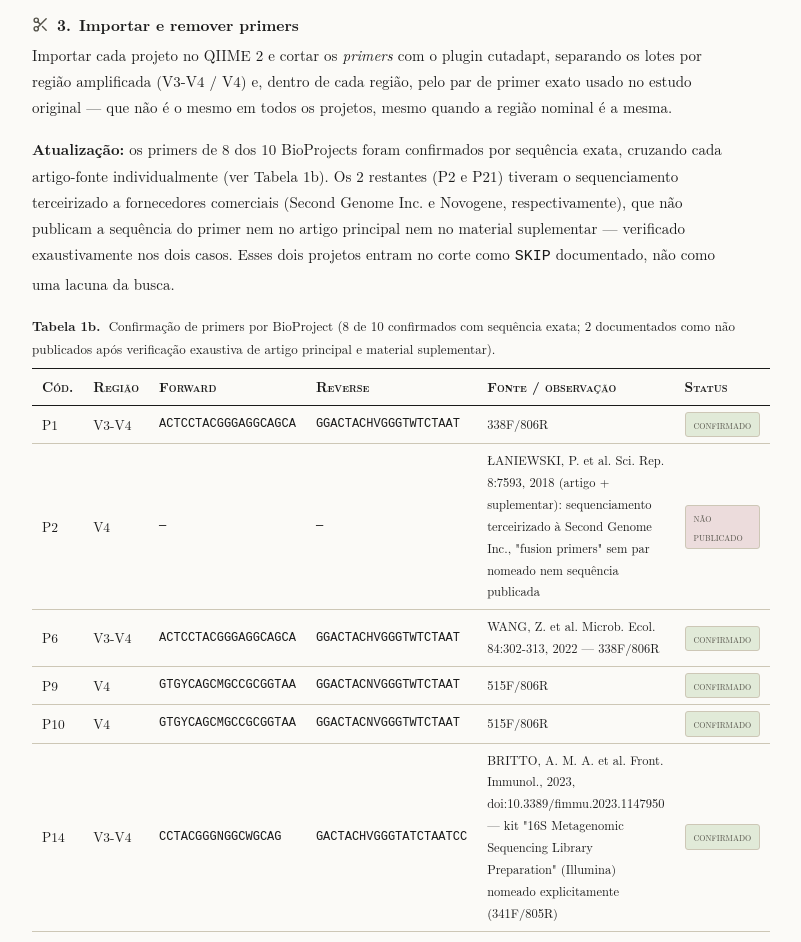
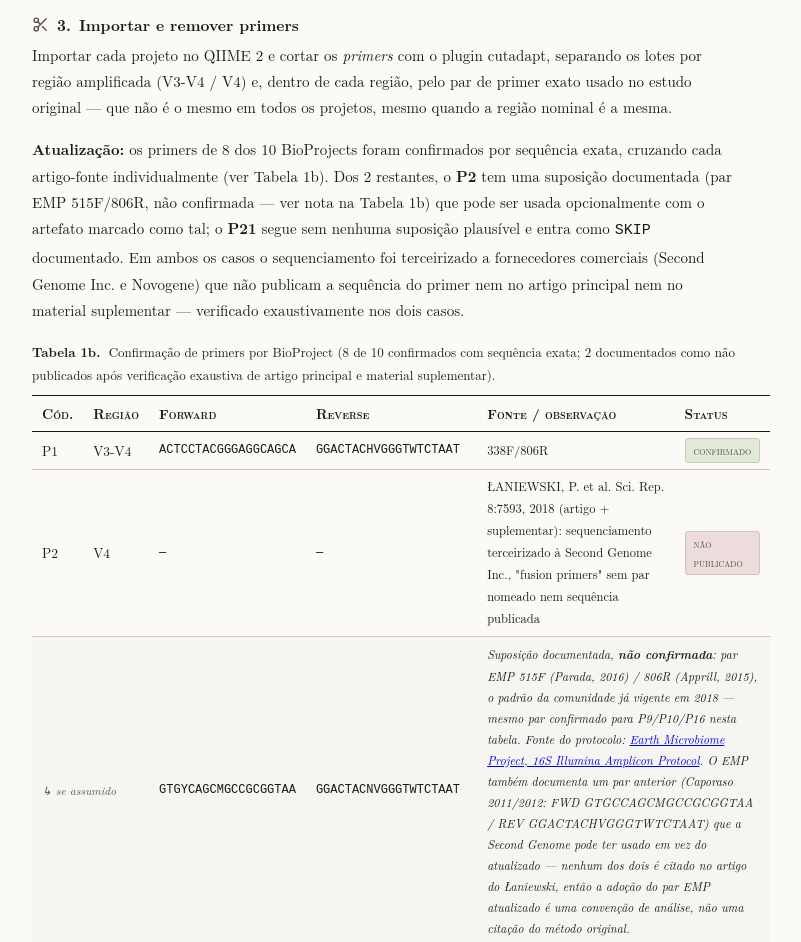
Before and after one commit to tassid/cervical-cancer-microbiome-ml, a React (Vite) app: page / in a window 1280 px wide. Shown: the part 3300-4242 px from the top of the page, without its empty margins (366-1167 px from the left). Built offline with nearby package versions, Linux system fonts and the light colour scheme.

Commit message:
Enhance PrimerRow with optional assumptions
Added optional 'assumido' field to PrimerRow and updated PRIMERS array with assumptions and notes for P2 and P21.

```diff
--- a/src/App.tsx
+++ b/src/App.tsx
@@ -196,6 +196,7 @@ interface PrimerRow {
   fonte: string;
   status: "done" | "partial" | "notfound";
   statusLabel: string;
+  assumido?: { fwd: string; rev: string; nota: React.ReactNode };
 }
 
 const PRIMERS: PrimerRow[] = [
@@ -209,6 +210,27 @@ const PRIMERS: PrimerRow[] = [
       "ŁANIEWSKI, P. et al. Sci. Rep. 8:7593, 2018 (artigo + suplementar): sequenciamento terceirizado à Second Genome Inc., \"fusion primers\" sem par nomeado nem sequência publicada",
     status: "notfound",
     statusLabel: "não publicado",
+    assumido: {
+      fwd: "GTGYCAGCMGCCGCGGTAA",
+      rev: "GGACTACNVGGGTWTCTAAT",
+      nota: (
+        <>
+          Suposição documentada, <strong>não confirmada</strong>: par EMP
+          515F (Parada, 2016) / 806R (Apprill, 2015), o padrão da comunidade
+          já vigente em 2018 — mesmo par confirmado para P9/P10/P16 nesta
+          tabela. Fonte do protocolo:{" "}
+          <a href="https://earthmicrobiome.ucsd.edu/protocols-and-standards/16s/" target="_blank" rel="noreferrer">
+            Earth Microbiome Project, 16S Illumina Amplicon Protocol
+          </a>
+          . O EMP também documenta um par anterior (Caporaso 2011/2012:
+          FWD GTGCCAGCMGCCGCGGTAA / REV GGACTACHVGGGTWTCTAAT) que a Second
+          Genome pode ter usado em vez do atualizado — nenhum dos dois é
+          citado no artigo do Łaniewski, então a adoção do par EMP
+          atualizado é uma convenção de análise, não uma citação do método
+          original.
+        </>
+      ),
+    },
   },
   { codigo: "P6", regiao: "V3-V4", fwd: "ACTCCTACGGGAGGCAGCA", rev: "GGACTACHVGGGTWTCTAAT", fonte: "WANG, Z. et al. Microb. Ecol. 84:302-313, 2022 — 338F/806R", status: "done", statusLabel: "confirmado" },
   { codigo: "P9", regiao: "V4", fwd: "GTGYCAGCMGCCGCGGTAA", rev: "GGACTACNVGGGTWTCTAAT", fonte: "515F/806R", status: "done", statusLabel: "confirmado" },
@@ -266,7 +288,8 @@ function PrimerTable() {
       </thead>
       <tbody>
         {PRIMERS.map((p) => (
-          <tr key={p.codigo}>
+          <React.Fragment key={p.codigo}>
+            <tr>
               <td>{p.codigo}</td>
               <td>{p.regiao}</td>
               <td style={{ fontFamily: "var(--mono-font, monospace)", fontSize: 12 }}>{p.fwd}</td>
@@ -276,6 +299,19 @@ function PrimerTable() {
                 <span className={`status-badge ${p.status}`}>{p.statusLabel}</span>
               </td>
             </tr>
+            {p.assumido && (
+              <tr style={{ background: "rgba(0,0,0,0.02)" }}>
+                <td colSpan={2} style={{ fontSize: 11.5, fontStyle: "italic", color: "var(--ink-soft)" }}>
+                  ↳ se assumido
+                </td>
+                <td style={{ fontFamily: "var(--mono-font, monospace)", fontSize: 12 }}>{p.assumido.fwd}</td>
+                <td style={{ fontFamily: "var(--mono-font, monospace)", fontSize: 12 }}>{p.assumido.rev}</td>
+                <td colSpan={2} style={{ fontSize: 12, fontStyle: "italic" }}>
+                  {p.assumido.nota}
+                </td>
+              </tr>
+            )}
+          </React.Fragment>
         ))}
       </tbody>
     </table>
@@ -352,13 +388,15 @@ cd ../..`,
         <p>
           <strong>Atualização:</strong> os primers de 8 dos 10 BioProjects
           foram confirmados por sequência exata, cruzando cada artigo-fonte
-          individualmente (ver Tabela 1b). Os 2 restantes (P2 e P21) tiveram
-          o sequenciamento terceirizado a fornecedores comerciais (Second
-          Genome Inc. e Novogene, respectivamente), que não publicam a
-          sequência do primer nem no artigo principal nem no material
-          suplementar — verificado exaustivamente nos dois casos. Esses dois
-          projetos entram no corte como <code>SKIP</code> documentado, não
-          como uma lacuna da busca.
+          individualmente (ver Tabela 1b). Dos 2 restantes, o <strong>P2</strong>{" "}
+          tem uma suposição documentada (par EMP 515F/806R, não confirmada —
+          ver nota na Tabela 1b) que pode ser usada opcionalmente com o
+          artefato marcado como tal; o <strong>P21</strong> segue sem
+          nenhuma suposição plausível e entra como <code>SKIP</code>{" "}
+          documentado. Em ambos os casos o sequenciamento foi terceirizado a
+          fornecedores comerciais (Second Genome Inc. e Novogene) que não
+          publicam a sequência do primer nem no artigo principal nem no
+          material suplementar — verificado exaustivamente nos dois casos.
         </p>
         <PrimerTable />
       </>
@@ -410,11 +448,23 @@ qiime cutadapt trim-paired \\
   --p-discard-untrimmed \\
   --o-trimmed-sequences P22_trimmed.qza`,
       {
-        code: `# P2 e P21: primer nunca publicado (terceirizado) — SKIP documentado
-echo "P2 e P21 excluidos do corte de primer: sequencia proprietaria" \\
+        code: `# P2 (V4): sem primer publicado. Se optar por rodar com a suposição
+# documentada (par EMP 515F Parada / 806R Apprill, NAO confirmado):
+qiime cutadapt trim-paired \\
+  --i-demultiplexed-sequences P2_demux.qza \\
+  --p-front-f GTGYCAGCMGCCGCGGTAA \\
+  --p-front-r GGACTACNVGGGTWTCTAAT \\
+  --p-discard-untrimmed \\
+  --o-trimmed-sequences P2_trimmed_ASSUMIDO.qza`,
+        caption:
+          "Marcar o artefato de saída como resultado de suposição (sufixo _ASSUMIDO), não como dado confirmado — ver Tabela 1b.",
+      },
+      {
+        code: `# P21: nenhuma suposição documentada até agora — SKIP
+echo "P21 excluido do corte de primer: sequencia proprietaria (Novogene), sem par de referencia plausivel identificado" \\
   >> primers_skip.log`,
         caption:
-          "Decisão em aberto: excluir P2/P21 do dataset agregado, ou mantê-los documentando a limitação no texto final.",
+          "Decisão em aberto: excluir P21 do dataset agregado, ou manter e documentar a limitação no texto final.",
       },
     ],
   },
@@ -1117,7 +1167,8 @@ export default function App() {
               <thead><tr><th>Situação</th><th>Projetos</th><th>Qtde.</th></tr></thead>
               <tbody>
                 <tr><td><span className="status-badge done">confirmado</span></td><td>P1, P6, P9, P10, P14, P16, P19, P22</td><td>8</td></tr>
-                <tr><td><span className="status-badge notfound">não publicado (verificado)</span></td><td>P2, P21</td><td>2</td></tr>
+                <tr><td><span className="status-badge partial">não publicado, suposição documentada</span></td><td>P2</td><td>1</td></tr>
+                <tr><td><span className="status-badge notfound">não publicado, sem suposição</span></td><td>P21</td><td>1</td></tr>
               </tbody>
             </table>
             <p style={{ fontSize: 13.5 }}>
@@ -1301,7 +1352,19 @@ export default function App() {
                     carcinogenesis in non-Hispanic and Hispanic women.{" "}
                     <em>Scientific Reports</em>, v.&nbsp;8, 7593, 2018.
                     doi:10.1038/s41598-018-25879-7. Primer não publicado
-                    (artigo e material suplementar verificados). (P2)
+                    (artigo e material suplementar verificados); ver nota de
+                    suposição documentada na Tabela 1b. (P2)
+                  </li>
+                  <li>
+                    EARTH MICROBIOME PROJECT. 16S Illumina Amplicon
+                    Protocol.{" "}
+                    <a href="https://earthmicrobiome.ucsd.edu/protocols-and-standards/16s/" target="_blank" rel="noreferrer">
+                      earthmicrobiome.ucsd.edu/protocols-and-standards/16s
+                    </a>
+                    . Fonte dos pares 515F/806R (Parada 2016 / Apprill 2015,
+                    e Caporaso 2011/2012) usados na suposição documentada
+                    para o P2 — não confirma qual par a Second Genome Inc.
+                    de fato usou.
                   </li>
                   <li>
                     ROSAS CANCIO-SUÁREZ, M. et al. Cervical microbiota
```
Lines whose indentation alone changed are shown as unchanged.
